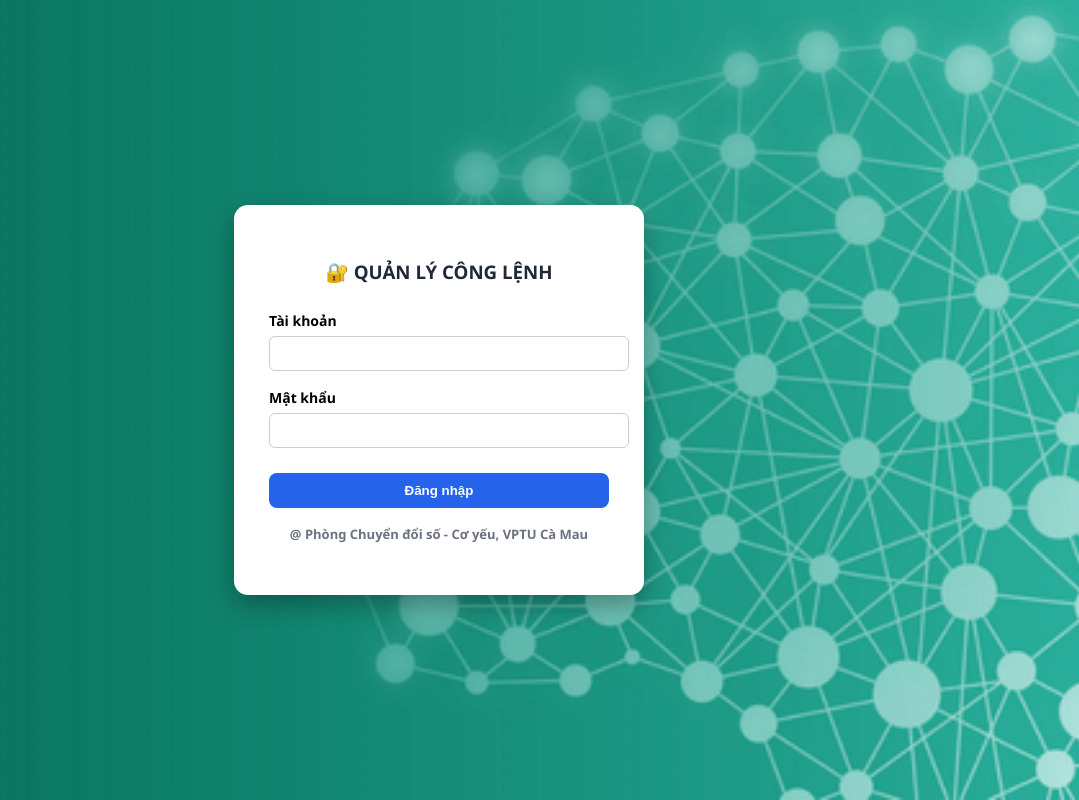
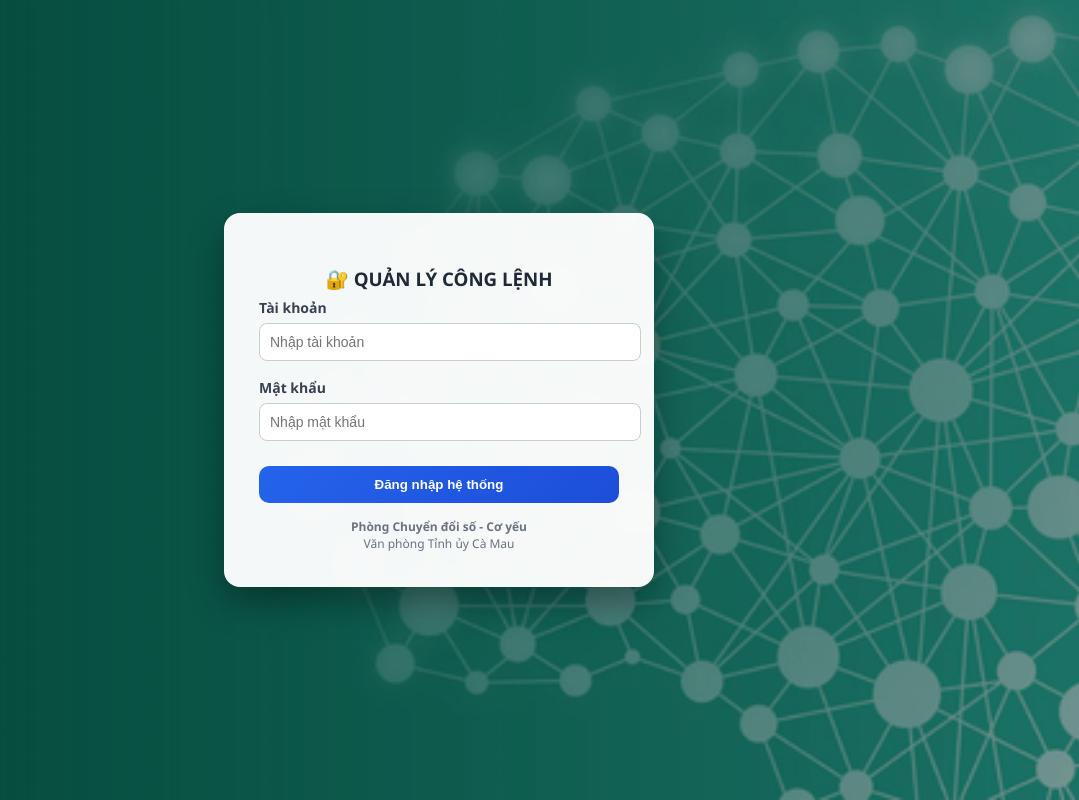
Before and after one commit to conkiencon2016-max/quanly-conglenh, a Flask app: page /login in a window 1280 px wide. Shown: the whole page, without its empty margins (201-1280 px from the left). Run offline with Flask 3, Linux system fonts and the light colour scheme.

Commit message:
Update login.html

```diff
--- a/templates/login.html
+++ b/templates/login.html
@@ -5,7 +5,9 @@
 <title>Đăng nhập hệ thống</title>
 <meta name="viewport" content="width=device-width, initial-scale=1">
 <link rel="stylesheet" href="/static/mobile.css">
+
 <style>
+
 body{
     margin:0;
     font-family:Segoe UI,Arial;
@@ -16,25 +18,56 @@ body{
     height:100vh;
 }
 
-.login-box{
-    background:white;
-    padding:35px;
-    border-radius:14px;
-    width:340px;
-    box-shadow:0 10px 25px rgba(0,0,0,0.3);
-    animation:fadeIn 0.4s ease-in-out;
+/* overlay làm mờ background */
+
+body::before{
+content:"";
+position:fixed;
+top:0;
+left:0;
+width:100%;
+height:100%;
+background:rgba(0,0,0,0.35);
+z-index:0;
 }
 
+/* box login */
+
+.login-box{
+    position:relative;
+    z-index:1;
+    background:rgba(255,255,255,0.96);
+    backdrop-filter:blur(6px);
+    padding:35px;
+    border-radius:16px;
+    width:360px;
+    box-shadow:0 15px 35px rgba(0,0,0,0.35);
+    animation:fadeIn 0.5s ease;
+}
+
+/* animation */
+
 @keyframes fadeIn{
-    from{opacity:0;transform:translateY(15px);}
+from{opacity:0;transform:translateY(20px);}
 to{opacity:1;transform:translateY(0);}
 }
 
+/* tiêu đề */
+
 h3{
     text-align:center;
-    margin-bottom:25px;
+    margin-bottom:5px;
     color:#1f2937;
 }
+
+.subtitle{
+    text-align:center;
+    font-size:13px;
+    color:#6b7280;
+    margin-bottom:20px;
+}
+
+/* form */
 
 .form-group{
     margin-bottom:15px;
@@ -43,38 +76,46 @@ h3{
 label{
     font-weight:600;
     font-size:14px;
+    color:#374151;
 }
 
 input{
     width:100%;
-    padding:9px;
+    padding:10px;
     margin-top:5px;
-    border-radius:6px;
+    border-radius:8px;
     border:1px solid #ccc;
     transition:0.2s;
+    font-size:14px;
 }
 
 input:focus{
     border-color:#2563EB;
-    box-shadow:0 0 0 2px rgba(37,99,235,0.2);
+    box-shadow:0 0 0 2px rgba(37,99,235,0.25);
     outline:none;
 }
 
+/* button */
+
 .btn{
     width:100%;
-    padding:10px;
+    padding:11px;
     border:none;
-    border-radius:8px;
-    background:#2563EB;
+    border-radius:10px;
+    background:linear-gradient(135deg,#2563EB,#1D4ED8);
     color:white;
     font-weight:600;
     cursor:pointer;
     margin-top:10px;
+    transition:0.2s;
 }
 
 .btn:hover{
-    opacity:0.9;
+    transform:translateY(-1px);
+    box-shadow:0 5px 12px rgba(0,0,0,0.25);
 }
+
+/* error */
 
 .error{
     background:#fee2e2;
@@ -86,12 +127,26 @@ input:focus{
     font-size:14px;
 }
 
+/* footer */
+
 .footer{
     text-align:center;
     margin-top:15px;
-    font-size:13px;
+    font-size:12px;
     color:#6b7280;
 }
+
+/* mobile */
+
+@media(max-width:420px){
+
+.login-box{
+width:90%;
+padding:25px;
+}
+
+}
+
 </style>
 </head>
 
@@ -101,28 +156,32 @@ input:focus{
 
 <h3>🔐 QUẢN LÝ CÔNG LỆNH</h3>
 
+
 {% if error %}
 <div class="error">{{ error }}</div>
 {% endif %}
 
 <form method="post">
+
 <div class="form-group">
 <label>Tài khoản</label>
-        <input name="username" required>
+<input name="username" placeholder="Nhập tài khoản" required>
 </div>
 
 <div class="form-group">
 <label>Mật khẩu</label>
-        <input type="password" name="password" required>
+<input type="password" name="password" placeholder="Nhập mật khẩu" required>
 </div>
 
-    <button class="btn">Đăng nhập</button>
+<button class="btn">Đăng nhập hệ thống</button>
+
 </form>
 
 <div class="footer">
 
-<h4>@ Phòng Chuyển đổi số - Cơ yếu, VPTU Cà Mau
-</h4>
+<b>Phòng Chuyển đổi số - Cơ yếu</b><br>
+Văn phòng Tỉnh ủy Cà Mau
+
 </div>
 
 </div>
```
Lines whose indentation alone changed are shown as unchanged.
